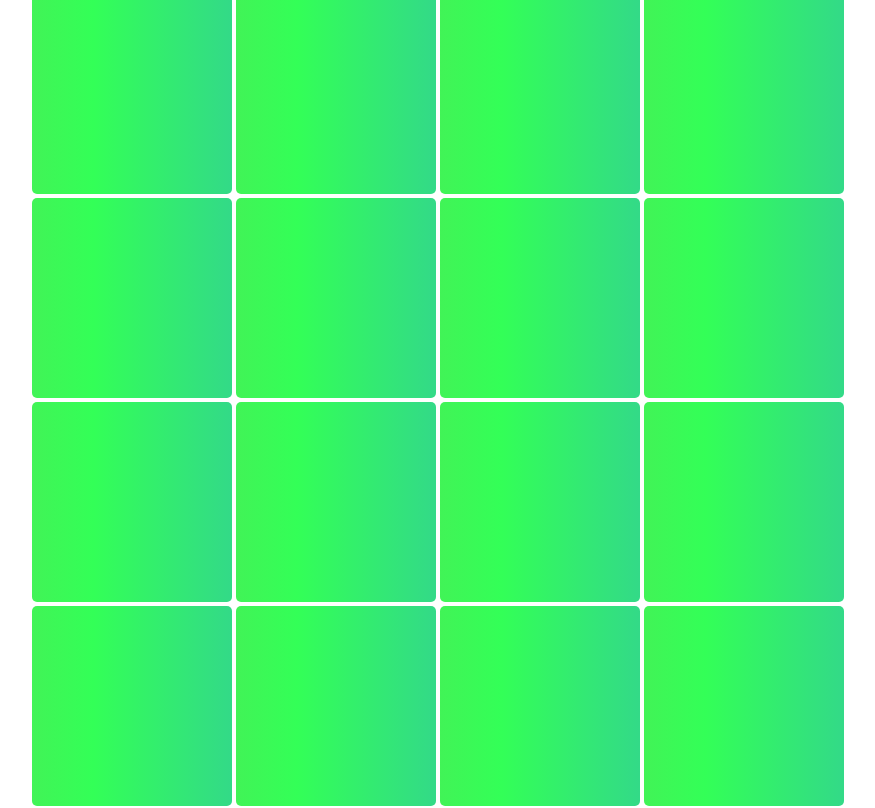
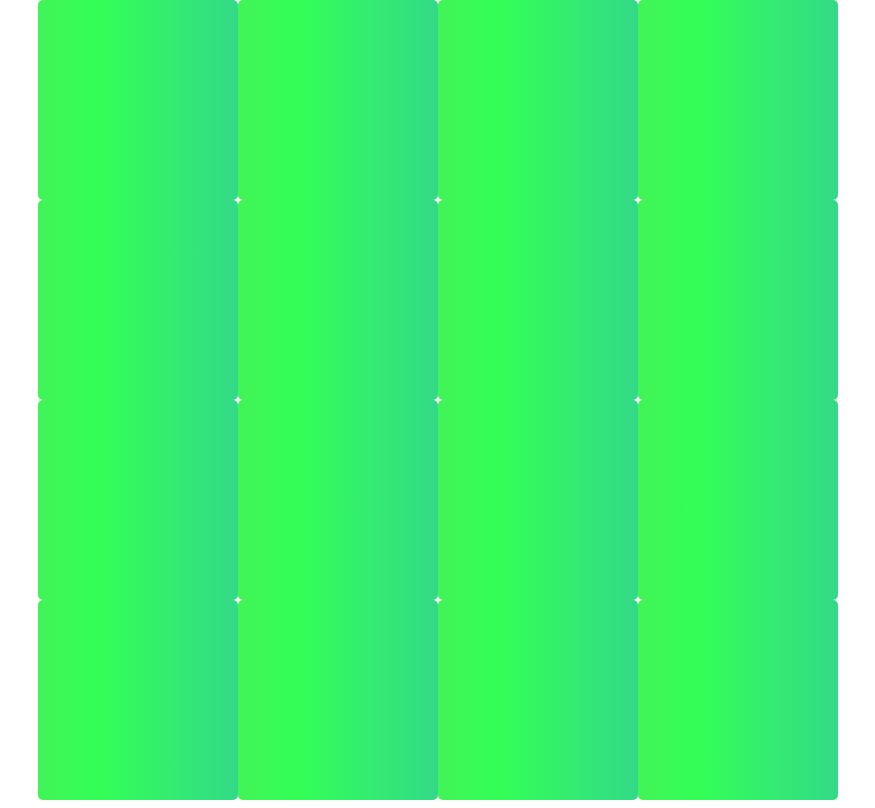
Before and after one commit to RobelKasahun/launchpad, a plain HTML site: page index.html in a window 1280 px wide. Shown: the whole page, without its empty margins (202-1077 px from the left). Drawn offline with nearby package versions, Linux system fonts and the light colour scheme.

Commit message:
remove margin

```diff
--- a/css/style.css
+++ b/css/style.css
@@ -17,7 +17,7 @@ body {
 }
 
 .btns>.row>.beat {
-    margin: 2px;
+    margin: 0;
     padding: 0;
     height: 100vh;
     display: flex;
```
